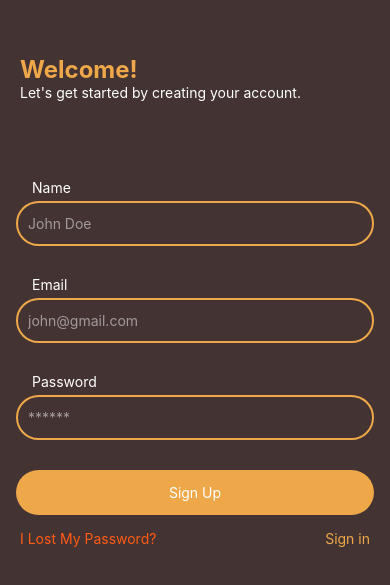
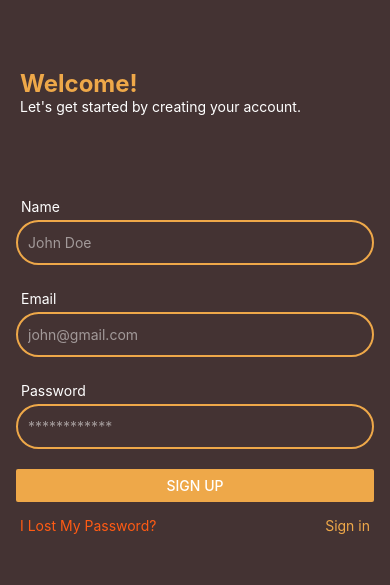
Before and after one commit to sproutjeph/Podify-client, a React Native app: screen /SignUp in a window 390 px wide. Shown: the part 121-706 px from the top of the page. Built offline with nearby package versions, Linux system fonts and the light colour scheme.

Commit message:
form validation

```diff
--- a/package.json
+++ b/package.json
@@ -10,8 +10,10 @@
     "test": "jest"
   },
   "dependencies": {
+    "formik": "^2.4.5",
     "react": "18.2.0",
-    "react-native": "0.72.5"
+    "react-native": "0.72.5",
+    "yup": "^1.3.1"
   },
   "devDependencies": {
     "@babel/core": "^7.20.0",
--- /dev/null
+++ b/src/components/AuthInputField.tsx
@@ -0,0 +1,71 @@
+/* eslint-disable react/react-in-jsx-scope */
+import AppInput from '@ui/AppInput';
+import colors from '@utils/Colors';
+import {FC} from 'react';
+import {
+  View,
+  StyleSheet,
+  Text,
+  TextInputProps,
+  StyleProp,
+  ViewStyle,
+} from 'react-native';
+
+interface AuthInputFieldProps {
+  label: string;
+  value: string;
+  placeholder?: string;
+  keyboardType?: TextInputProps['keyboardType'];
+  autoCapitalize?: TextInputProps['autoCapitalize'];
+  secureTextEntry?: boolean;
+  containerStyle?: StyleProp<ViewStyle>;
+  onChange?: (text: string) => void;
+  errorMsg?: string;
+}
+
+const AuthInputField: FC<AuthInputFieldProps> = ({
+  placeholder,
+  label,
+  value,
+  errorMsg,
+  keyboardType,
+  autoCapitalize,
+  secureTextEntry,
+  containerStyle,
+  onChange,
+}) => {
+  return (
+    <View style={[styles.container, containerStyle]}>
+      <View style={styles.labelContainer}>
+        <Text style={styles.label}>{label}</Text>
+        <Text style={styles.errorMsg}>{errorMsg}</Text>
+      </View>
+      <AppInput
+        placeholder={placeholder}
+        keyboardType={keyboardType}
+        autoCapitalize={autoCapitalize}
+        secureTextEntry={secureTextEntry}
+        onChangeText={onChange}
+        value={value}
+      />
+    </View>
+  );
+};
+
+const styles = StyleSheet.create({
+  container: {},
+  labelContainer: {
+    flexDirection: 'row',
+    alignItems: 'center',
+    justifyContent: 'space-between',
+    padding: 5,
+  },
+  label: {
+    color: colors.CONTRAST,
+  },
+  errorMsg: {
+    color: colors.ERROR,
+  },
+});
+
+export default AuthInputField;
--- a/src/views/auth/SignUp.tsx
+++ b/src/views/auth/SignUp.tsx
@@ -1,16 +1,46 @@
 /* eslint-disable react/react-in-jsx-scope */
 import {FC} from 'react';
-import AppInput from '@ui/AppInput';
 import colors from '@utils/Colors';
+import {Formik} from 'formik';
 import {
   View,
   StyleSheet,
   Text,
   SafeAreaView,
   TouchableOpacity,
+  Button,
 } from 'react-native';
+import AuthInputField from '@components/AuthInputField';
+import * as yup from 'yup';
 
 interface SignUpProps {}
+
+const signupSchema = yup.object({
+  name: yup
+    .string()
+    .trim('Name is Missing')
+    .min(3, 'Name must be more than 2 chars')
+    .required('Name is requried'),
+  email: yup
+    .string()
+    .trim('Email is Missing')
+    .email('Invalid Email')
+    .required('Email is requried'),
+  password: yup
+    .string()
+    .trim('Password is Missing')
+    .min(8, 'Password is too short')
+    .matches(
+      /^(?=.*[a-z])(?=.*[A-Z])(?=.*\d)(?=.*[@$!%*?&])[A-Za-z\d@$!%*?&]{8,}$/,
+      'Password is too simple',
+    )
+    .required('Password is requried'),
+});
+const initialValues = {
+  name: '',
+  email: '',
+  password: '',
+};
 
 const SignUp: FC<SignUpProps> = ({}) => {
   return (
@@ -21,26 +51,49 @@ const SignUp: FC<SignUpProps> = ({}) => {
           Let's get started by creating your account.
         </Text>
       </View>
-      <View style={styles.formContainer}>
-        <View>
-          <Text style={styles.label}>Name</Text>
-          <AppInput placeholder="John Doe" />
-        </View>
 
-        <View>
-          <Text style={styles.label}>Email</Text>
-          <AppInput placeholder="john@gmail.com" autoCapitalize="none" />
-        </View>
+      <Formik
+        initialValues={initialValues}
+        onSubmit={values => {
+          console.log(values);
+        }}
+        validationSchema={signupSchema}>
+        {({handleSubmit, values, handleChange, errors}) => (
+          <View style={styles.formContainer}>
+            <AuthInputField
+              label="Name"
+              placeholder="John Doe"
+              onChange={handleChange('name')}
+              value={values.name}
+              errorMsg={errors.name}
+            />
+            <AuthInputField
+              label="Email"
+              placeholder="john@gmail.com"
+              autoCapitalize="none"
+              keyboardType="email-address"
+              onChange={handleChange('email')}
+              value={values.email}
+              errorMsg={errors.email}
+            />
+            <AuthInputField
+              label="Password"
+              placeholder="************"
+              secureTextEntry={true}
+              autoCapitalize="none"
+              onChange={handleChange('password')}
+              value={values.password}
+              errorMsg={errors.password}
+            />
+            <Button
+              onPress={() => handleSubmit()}
+              title="Sign Up"
+              color={colors.SECONDARY}
+            />
+          </View>
+        )}
+      </Formik>
 
-        <View>
-          <Text style={styles.label}>Password</Text>
-          <AppInput placeholder="******" secureTextEntry />
-        </View>
-
-        <TouchableOpacity style={styles.btn}>
-          <Text style={styles.btnText}>Sign Up</Text>
-        </TouchableOpacity>
-      </View>
       <View style={styles.footerContainer}>
         <TouchableOpacity>
           <Text style={{color: colors.ERROR}}>I Lost My Password?</Text>
@@ -73,23 +126,11 @@ const styles = StyleSheet.create({
   welcometSubText: {
     color: colors.CONTRAST,
   },
-  input: {
-    borderWidth: 2,
-    borderColor: colors.SECONDARY,
-    height: 45,
-    color: colors.CONTRAST,
-    borderRadius: 25,
-    padding: 10,
-  },
-  label: {
-    color: colors.CONTRAST,
-    marginLeft: 16,
-    marginBottom: 5,
-  },
+
   formContainer: {
     width: '100%',
     paddingHorizontal: 16,
-    gap: 30,
+    gap: 20,
   },
   btn: {
     backgroundColor: colors.SECONDARY,
```
Also changed, not shown: 1 other file (tests, documents, lock files or other folders).
